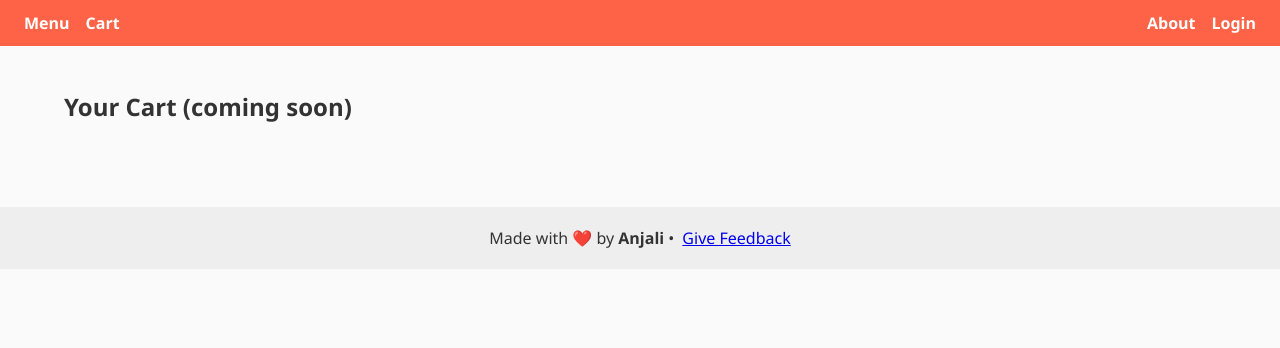
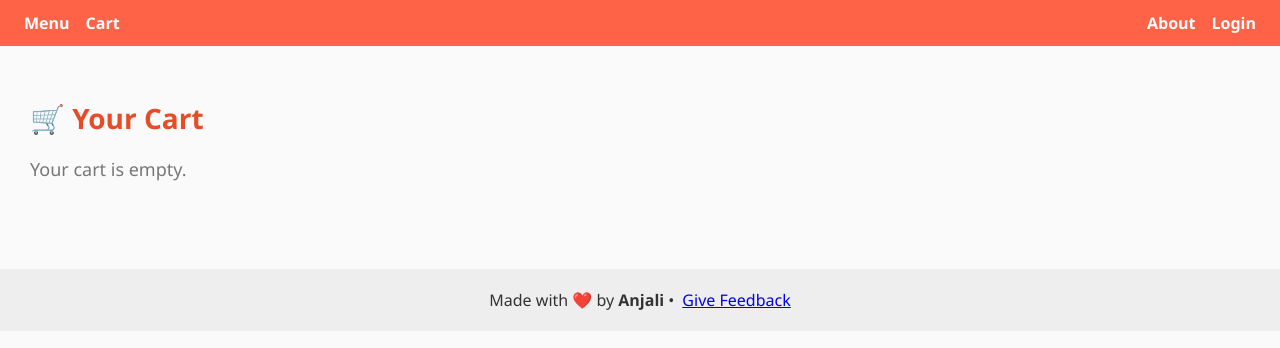
Before and after one commit to anjalitech30/food-factory, a React (Vite) app: page /cart in a window 1280 px wide. Shown: the top 348 px of the page. Built offline with nearby package versions, Linux system fonts and the light colour scheme; the HTML template or start-up script is replaced by a standard one.

Commit message:
Updated cart UI with better styling

```diff
--- a/src/pages/Cart.jsx
+++ b/src/pages/Cart.jsx
@@ -1,7 +1,49 @@
-export default function Cart() {
+import React, { useEffect, useState } from "react";
+
+const Cart = () => {
+  const [cart, setCart] = useState([]);
+
+  useEffect(() => {
+    const storedCart = JSON.parse(localStorage.getItem("cart")) || [];
+    setCart(storedCart);
+  }, []);
+
+  const getTotalAmount = () => {
+    return cart.reduce((total, item) => total + item.price * item.quantity, 0);
+  };
+
   return (
-    <div className="container">
-      <h2>Your Cart (coming soon)</h2>
+    <div style={{ padding: "30px" }}>
+      <h2 style={{ marginBottom: "20px", fontSize: "28px", color: "#E44D26" }}>🛒 Your Cart</h2>
+
+      {cart.length === 0 ? (
+        <p style={{ fontSize: "18px", color: "#777" }}>Your cart is empty.</p>
+      ) : (
+        <div style={{ display: "flex", flexDirection: "column", gap: "20px" }}>
+          {cart.map((item, index) => (
+            <div
+              key={index}
+              style={{
+                border: "1px solid #ccc",
+                borderRadius: "10px",
+                padding: "15px",
+                backgroundColor: "#fdfdfd",
+                boxShadow: "0 2px 6px rgba(0,0,0,0.1)",
+              }}
+            >
+              <h3 style={{ marginBottom: "10px", color: "#333" }}>{item.name}</h3>
+              <p>Price: <strong>₹{item.price}</strong></p>
+              <p>Quantity: <strong>{item.quantity}</strong></p>
+              <p>Total: <strong>₹{item.price * item.quantity}</strong></p>
+            </div>
+          ))}
+          <h3 style={{ marginTop: "20px", fontSize: "22px", color: "#28a745" }}>
+            Grand Total: ₹{getTotalAmount()}
+          </h3>
+        </div>
+      )}
     </div>
   );
-}
+};
+
+export default Cart;
```
